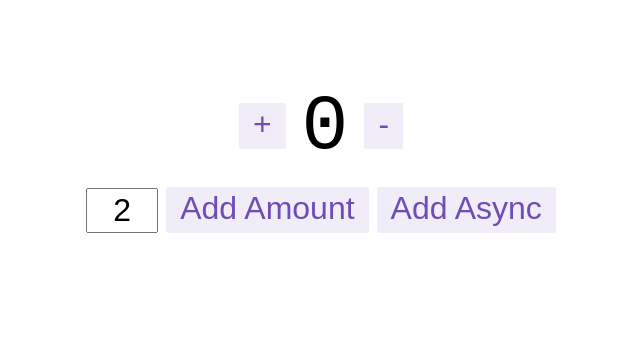
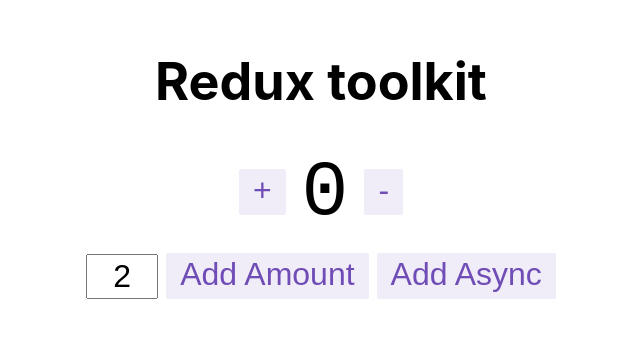
Before and after one commit to 36t/redux-toolkit, a React (Create React App) app: page / in a window 1280 px wide. Shown: the part 243-580 px from the top of the page, without its empty margins (319-959 px from the left). Built offline with nearby package versions, Linux system fonts and the light colour scheme.

Commit message:
feat: fixed test logic.

```diff
--- a/src/App.tsx
+++ b/src/App.tsx
@@ -6,6 +6,7 @@
   return (
     <div className="App">
       <header className="App-header">
+        <h1>Redux toolkit</h1>
         <Counter />
       </header>
     </div>
```
Also changed, not shown: 1 other file (tests, documents, lock files or other folders).
